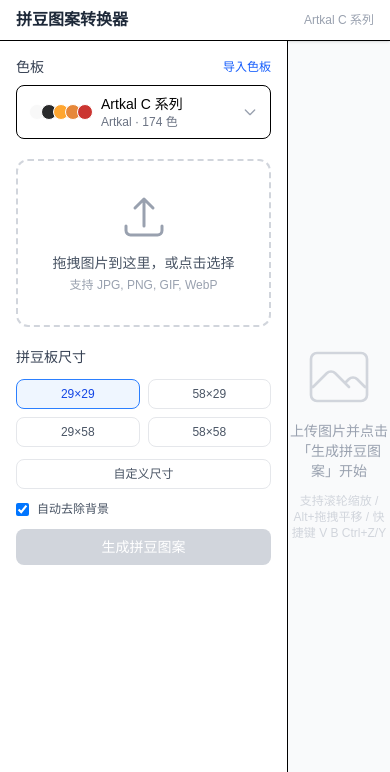
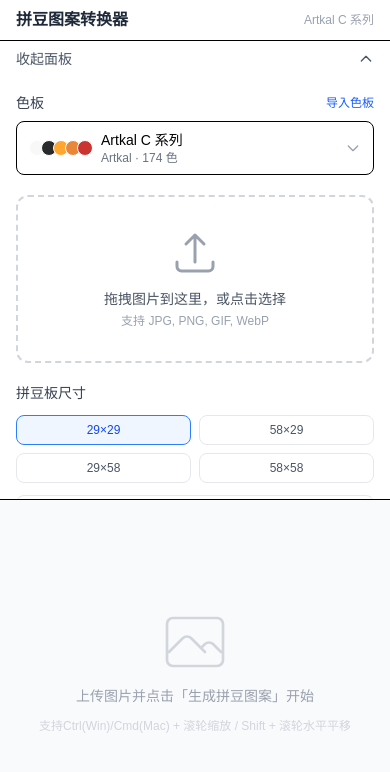
Before and after one commit to vkcarl/Bead-Pattern-Maker, a Next.js app: page / in a window 390 px wide. Shown: the top 772 px of the page. Built offline with nearby package versions, Linux system fonts and the light colour scheme.

Commit message:
feat：适配手机端

```diff
--- a/src/app/page.tsx
+++ b/src/app/page.tsx
@@ -38,6 +38,8 @@ export default function Home() {
   // 背景去除 toggle 状态
   const [backgroundRemoved, setBackgroundRemoved] = useState(false);
   const preRemovalGridRef = useRef<number[][] | null>(null);
+  // 手机端侧边栏折叠状态
+  const [sidebarCollapsed, setSidebarCollapsed] = useState(false);
 
   // 获取当前色板的颜色数组
   const currentPalette = useMemo(() => {
@@ -163,9 +165,21 @@ export default function Home() {
         <span className="text-xs text-gray-400">{currentPalette.name}</span>
       </header>
 
-      <div className="flex flex-1 overflow-hidden">
+      <div className="flex flex-col md:flex-row flex-1 overflow-hidden">
         {/* Sidebar */}
-        <aside className="w-72 bg-white border-r overflow-y-auto flex-shrink-0 p-4 space-y-5">
+        <aside className="bg-white border-b md:border-b-0 md:border-r flex-shrink-0 md:w-72">
+          {/* 手机端折叠按钮 */}
+          <button
+            onClick={() => setSidebarCollapsed(!sidebarCollapsed)}
+            className="w-full flex items-center justify-between px-4 py-2 text-sm text-gray-600 hover:bg-gray-50 md:hidden"
+          >
+            <span>{sidebarCollapsed ? '展开面板' : '收起面板'}</span>
+            <svg className={`w-4 h-4 transition-transform ${sidebarCollapsed ? '' : 'rotate-180'}`} fill="none" viewBox="0 0 24 24" stroke="currentColor" strokeWidth={2}>
+              <path strokeLinecap="round" strokeLinejoin="round" d="M19 9l-7 7-7-7" />
+            </svg>
+          </button>
+          {/* 侧边栏内容 */}
+          <div className={`${sidebarCollapsed ? 'hidden' : 'max-h-[50vh] overflow-y-auto'} md:block md:max-h-none md:overflow-y-auto p-4 space-y-5`}>
           {/* Palette selector */}
           <PaletteSelector
             currentPaletteId={state.currentPaletteId}
@@ -228,6 +242,7 @@ export default function Home() {
             onExportPDF={handleExportPDF}
             onExportPNG={handleExportPNG}
           />
+          </div>
         </aside>
 
         {/* Main area */}
@@ -293,7 +308,7 @@ export default function Home() {
                   <path strokeLinecap="round" strokeLinejoin="round" d="M2.25 15.75l5.159-5.159a2.25 2.25 0 013.182 0l5.159 5.159m-1.5-1.5l1.409-1.409a2.25 2.25 0 013.182 0l2.909 2.909M3.75 21h16.5A2.25 2.25 0 0022.5 18.75V5.25A2.25 2.25 0 0020.25 3H3.75A2.25 2.25 0 001.5 5.25v13.5A2.25 2.25 0 003.75 21z" />
                 </svg>
                 <p className="text-sm">上传图片并点击「生成拼豆图案」开始</p>
-                <p className="text-xs text-gray-300">支持滚轮缩放 / Alt+拖拽平移 / 快捷键 V B Ctrl+Z/Y</p>
+                <p className="text-xs text-gray-300">支持Ctrl(Win)/Cmd(Mac) + 滚轮缩放 / Shift + 滚轮水平平移 </p>
               </div>
             </div>
           )}
--- a/src/components/Toolbar.tsx
+++ b/src/components/Toolbar.tsx
@@ -46,7 +46,7 @@ function ToolButton({ active, disabled, onClick, title, children }: {
 
 export function Toolbar(props: ToolbarProps) {
   return (
-    <div className="flex items-center gap-1 px-3 py-1.5 bg-white border-b text-xs">
+    <div className="flex items-center flex-wrap gap-1 px-3 py-1.5 bg-white border-b text-xs">
       {/* Tool mode */}
       <ToolButton active={props.selectedTool === 'select'} onClick={() => props.onSelectTool('select')} title="选择 (V)">
         <svg className="w-4 h-4" fill="none" viewBox="0 0 24 24" stroke="currentColor" strokeWidth={2}><path strokeLinecap="round" strokeLinejoin="round" d="M15.042 21.672L13.684 16.6m0 0l-2.51 2.225.569-9.47 5.227 7.917-3.286-.672zM12 2.25V4.5m5.834.166l-1.591 1.591M20.25 10.5H18M7.757 14.743l-1.59 1.59M6 10.5H3.75m4.007-4.243l-1.59-1.59" /></svg>
```
